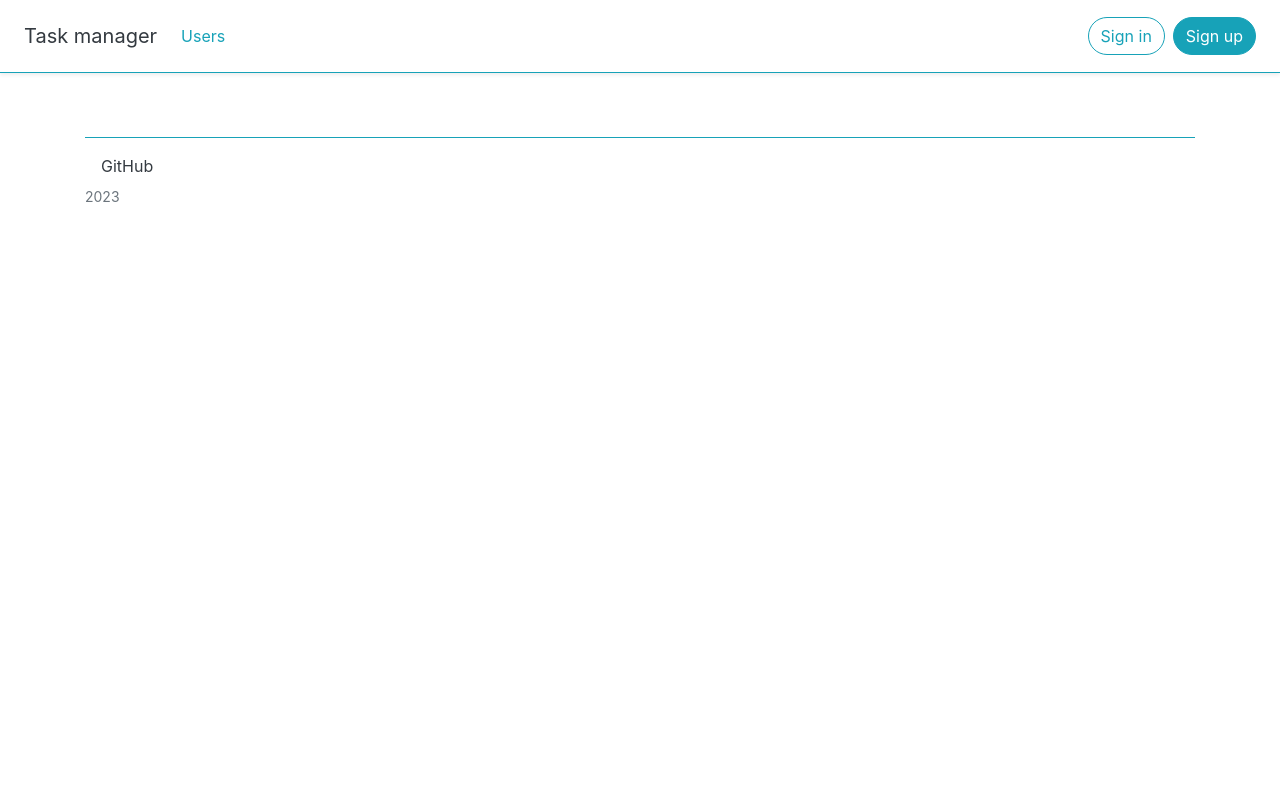
After one commit to Madixxx22/python-project-52, a Django app: template task_manager/templates/base.html in a window 1280 px wide. The commit adds this page. Run offline with Django 4.2, Linux system fonts and the light colour scheme; the template is opened without the code that fills it, so the values that code supplies are empty; some libraries are stand-ins or nearby versions.

Commit message:
added i18n and base.html navbar and footer

```diff
--- a/pyproject.toml
+++ b/pyproject.toml
@@ -7,6 +7,7 @@ authors = ["Madixxx22 <vysokolyan2016@gmail.com>"]
 [tool.poetry.dependencies]
 python = "^3.10"
 Django = "^4.1.7"
+django-bootstrap4 = "^22.3"
 
 [tool.poetry.dev-dependencies]
 
--- /dev/null
+++ b/task_manager/templates/base.html
@@ -0,0 +1,48 @@
+{% load bootstrap4 %}
+{% load i18n %}
+{% bootstrap_css %}
+<!DOCTYPE html>
+<html lang="{{ LANGUAGE_CODE }}">
+    <head>
+        <meta charset="utf-8">
+        <meta name="viewport" content="width=device-width, initial-scale=1, shrink-to-fit=no">
+        <meta description="Fourth project for Hexlet.io">
+        <title>{% trans 'Task manager' %}</title>
+    </head>
+
+
+    <body class="d-flex flex-column min-vh-100">
+        <nav class="nav navbar-expand-lg navbar-light align-items-center px-md-4 p-3 mb-3 border-bottom border-info shadow-sm">
+            <a class="navbar-brand text-dark" href="{% url 'index' %}">{% trans 'Task manager' %}</a>
+            <div class="collapse navbar-collapse">
+                <ul class="navbar-nav mr-auto">
+                    <li class="nav-item">
+                        <a class="nav-link text-info" href="{% url 'index' %}">{% trans 'Users' %}</a>
+                    </li>
+                </ul>
+                <ul class="navbar-nav">
+                    <li class="nav-item mr-2">
+                        <a class="btn btn-outline-info rounded-pill" href="#">{% trans 'Sign in' %}</a>
+                    </li>
+                    <li class="nav-item">
+                        <a class="btn btn-info rounded-pill" href="#">{% trans 'Sign up' %}</a>
+                    </li>
+                </ul>
+            </div>
+        </nav>
+
+        <div class="container">
+            {% block content %} {% endblock %}
+            <footer class="my-md-5 pt-2 border-top border-info">
+                <div class="row align-self-center">
+                    <div class="col-12 col-md">
+                        <a class="nav-link text-dark" href="https://github.com/Madixxx22">GitHub</a>
+                        <small class="d-block mr-mb-3 text-muted pr-3">2023</small>
+                    </div>
+                </div>
+            </footer>
+        </div>
+
+
+    </body>
+</html>
--- a/task_manager/templates/index.html
+++ b/task_manager/templates/index.html
@@ -1 +1,5 @@
-<div>Hello World</div>
+{% extends 'base.html' %}
+{% load bootstrap4 %}
+
+{% block content %}
+{% endblock %}
```
Also changed, not shown: task_manager/settings.py (+7 -1 lines), locale/ru/LC_MESSAGES/django.po (added), 3 other files.
